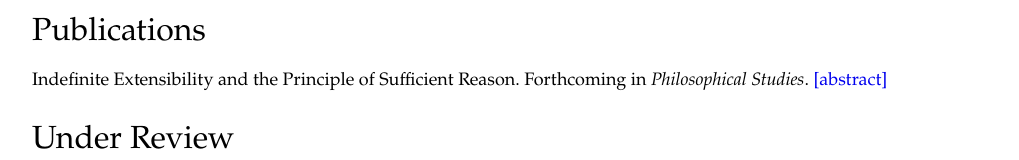
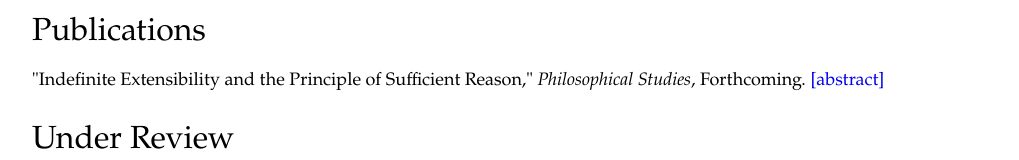
Before and after one commit to geoffreydaevidhall/geoffreydaevidhall.github.io, a plain HTML site: page index.html in a window 1280 px wide. Shown: the part 404-564 px from the top of the page, without its empty margins (26-1045 px from the left). Drawn offline with Linux system fonts and the light colour scheme.

Commit message:
Update index.html

```diff
--- a/index.html
+++ b/index.html
@@ -38,8 +38,8 @@ theory and the potential for bringing in category theoretic tools in developing
 
 <h2>Publications</h2>
 	<ul>
-	<li>Indefinite Extensibility and the Principle of Sufficient Reason.
-</a> Forthcoming in <em>Philosophical Studies</em>. <a href="javascript:void(0);" onclick =" return toggleMe( 'abstract1') ">[abstract]</a></li>
+	<li>"Indefinite Extensibility and the Principle of Sufficient Reason," <em>Philosophical Studies</em>, Forthcoming.
+        <a href="javascript:void(0);" onclick =" return toggleMe( 'abstract1') ">[abstract]</a></li>
 
 <p id="abstract1" style="display:none">
 The principle of sufficient reason threatens modal collapse.
```
